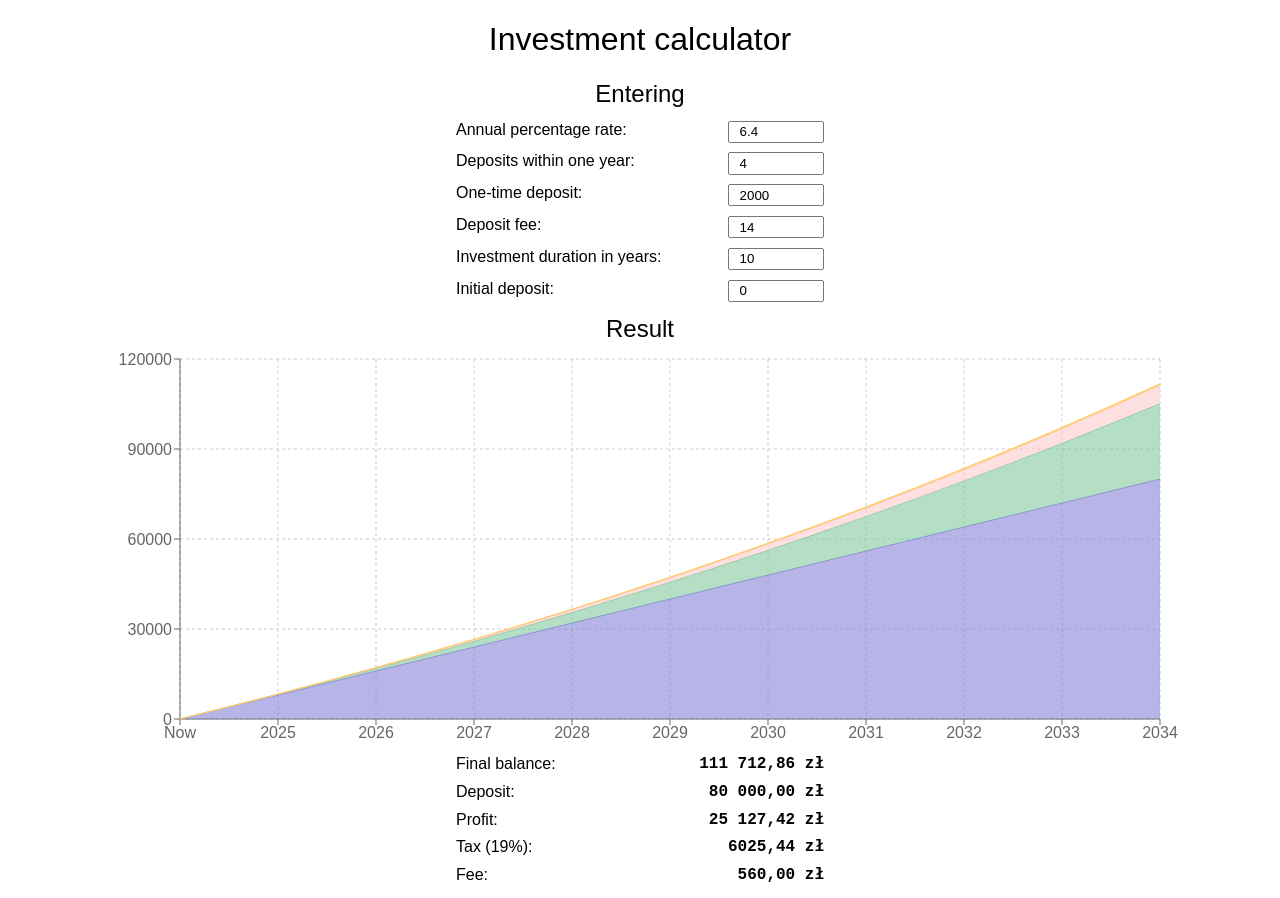
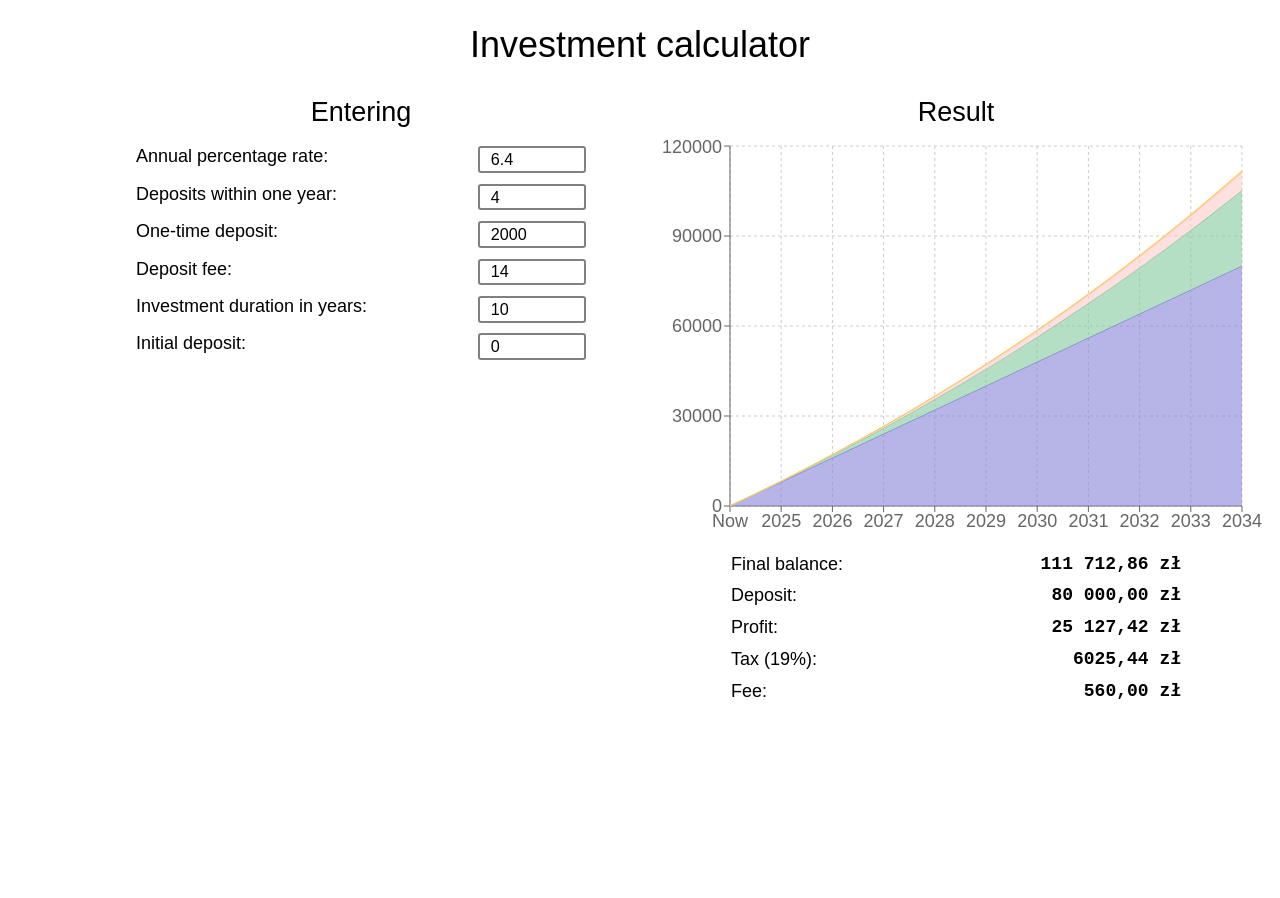
Before and after one commit to PawelGargula/investment-calculator, a React (Vite) app: page / in a window 1280 px wide. After the commit the page ends 800 px from the top, so only its background shows below. Built offline with nearby package versions, Linux system fonts and the light colour scheme; a web font is replaced by a local one.

Commit message:
Add styles for larger screens

```diff
--- a/src/App.css
+++ b/src/App.css
@@ -11,8 +11,7 @@ h2 {
     display: flex;
     flex-direction: column;
     gap: .6rem;
-    padding: .4rem 1rem;
-    max-width: 400px;
+    max-width: 25rem;
     margin: 0 auto;
 }
 
@@ -23,8 +22,15 @@ h2 {
 }
 
 .text input {
+    border: 2px solid gray;
+    border-radius: 3px;
+    font-size: .9rem;
+    padding: .1rem .6rem;
     width: 6rem;
-    padding: .1rem .6rem;
+}
+
+.summary {
+    margin-top: 1rem;
 }
 
 p {
@@ -36,3 +42,19 @@ p {
     font-family: monospace, monospace;
     font-weight: bold;
 }
+
+@media (min-width: 1100px) {
+    :root {
+        font-size: 18px;
+    }
+
+    .md-width-50 {
+        display: inline-block;
+        width: 50%;
+        vertical-align: top;
+    }
+
+    .md-margin-right {
+        margin-right: 3rem;
+    }
+}
--- a/src/App.jsx
+++ b/src/App.jsx
@@ -44,8 +44,10 @@ function App() {
   return (
     <>
       <h1>Investment calculator</h1>
+
+      <div className='md-width-50'>
+        <div className='texts md-margin-right'>
           <h2>Entering</h2>
-      <div className='texts'>
           <div className="text">
             <label htmlFor="annual-percentage-rate">Annual percentage rate:</label>
             <input
@@ -119,10 +121,11 @@ function App() {
             />
           </div>
         </div>
-      <div>
+      </div>
+      <div className='md-width-50'>
         <h2>Result</h2>
         <InvestmentChart data={chartData}/>
-        <div className="texts">
+        <div className="texts summary">
           <p className='text'>
             <span>Final balance:</span>
             <span className='currency'>{new Intl.NumberFormat('pl-PL', { style: 'currency', currency: 'PLN' }).format(investmentSum.toFixed(2))}</span>
--- a/src/index.css
+++ b/src/index.css
@@ -6,6 +6,6 @@
 }
 
 #root {
-    max-width: 1100px;
+    max-width: 1700px;
     margin: 0 auto;
 }
```
Lines whose indentation alone changed are shown as unchanged.
